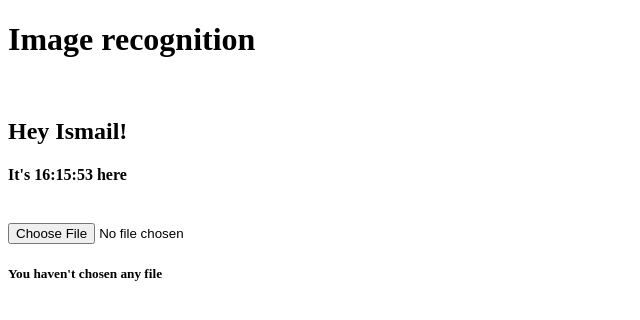
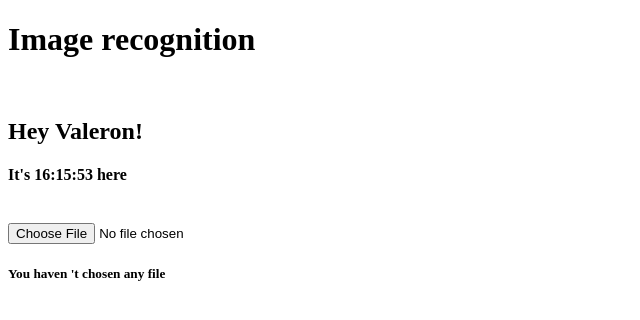
Before and after one commit to C-Coretex/HelloReact, a React (Create React App) app: page / in a window 1280 px wide. Shown: the top 320 px of the page, without its empty margins (0-640 px from the left). Built offline with nearby package versions, Linux system fonts and the light colour scheme.

Commit message:
Selection of the file has been moved to the 'FileSelector' file

```diff
--- a/src/App.js
+++ b/src/App.js
@@ -1,12 +1,13 @@
 import React, {Component} from "react"
 
 import Timer from "./Resources/Timer"
+import FileSelector from "./Resources/FileSelector"
 
 class App extends Component {
     constructor() {
         super()
         this.state = {
-            fileName: ""
+            //file: ""
         }
     }
 
@@ -18,19 +19,7 @@ class App extends Component {
                 <h2>Hey {this.props.name}!</h2>
                 <Timer />
                 <br />
-                < input type="file"
-                    onChange={
-                        (event) => {
-                            this.setState({
-                                fileName: event.target.files[0].name
-                            })
-                            console.log(this.state.fileName)
-                        }
-                    }
-                />
-                <h5>{this.state.fileName ?
-                    <p>Your file is {this.state.fileName}</p> :
-                    <p>You haven't chosen any file</p>}</h5>
+                <FileSelector />
             </div>
         )
     }
--- a/src/Resources/FileSelector.js
+++ b/src/Resources/FileSelector.js
@@ -0,0 +1,38 @@
+import React from "react"
+
+function getFileSize(file) {
+    var size = file.size
+    size = (size / 1048576).toFixed(4) //Convert byte to Megabyte (2^20)
+    return size
+}
+
+class FileSelector extends React.Component {
+    constructor() {
+        super()
+        this.state = {
+            file: ""
+        }
+    }
+
+    render() {
+        return(
+            <div>
+                <input type = "file"
+                onChange = {
+                    (event) => {
+                        this.setState({
+                            file: event.target.files[0]
+                        })
+                        console.log(this.state.file)
+                    }
+                }/>
+                    <h5> {
+                        this.state.file ?
+                        <p> Your file is {this.state.file.name}with the size of {getFileSize(this.state.file)} Mb</p> :
+                        <p> You haven 't chosen any file</p>}</h5>
+            </div>
+        )
+    }
+}
+
+        export default FileSelector
--- a/src/index.html
+++ b/src/index.html
@@ -1,10 +1,14 @@
 <html>
+
 <head>
     <link rel="stylesheet" href="style.css">
 </head>
+
 <body>
     <div id="root"></div>
-    <script>src="index.pack.js"</script>
+    <script>
+        src = "index.pack.js"
+    </script>
 </body>
 
 </html>
--- a/src/index.js
+++ b/src/index.js
@@ -3,4 +3,4 @@ import ReactDOM from "react-dom"
 
 import App from "./App"
 
-ReactDOM.render(<App name="Ismail"/>, document.getElementById("root"))
+ReactDOM.render(<App name="Valeron"/>, document.getElementById("root"))
```
